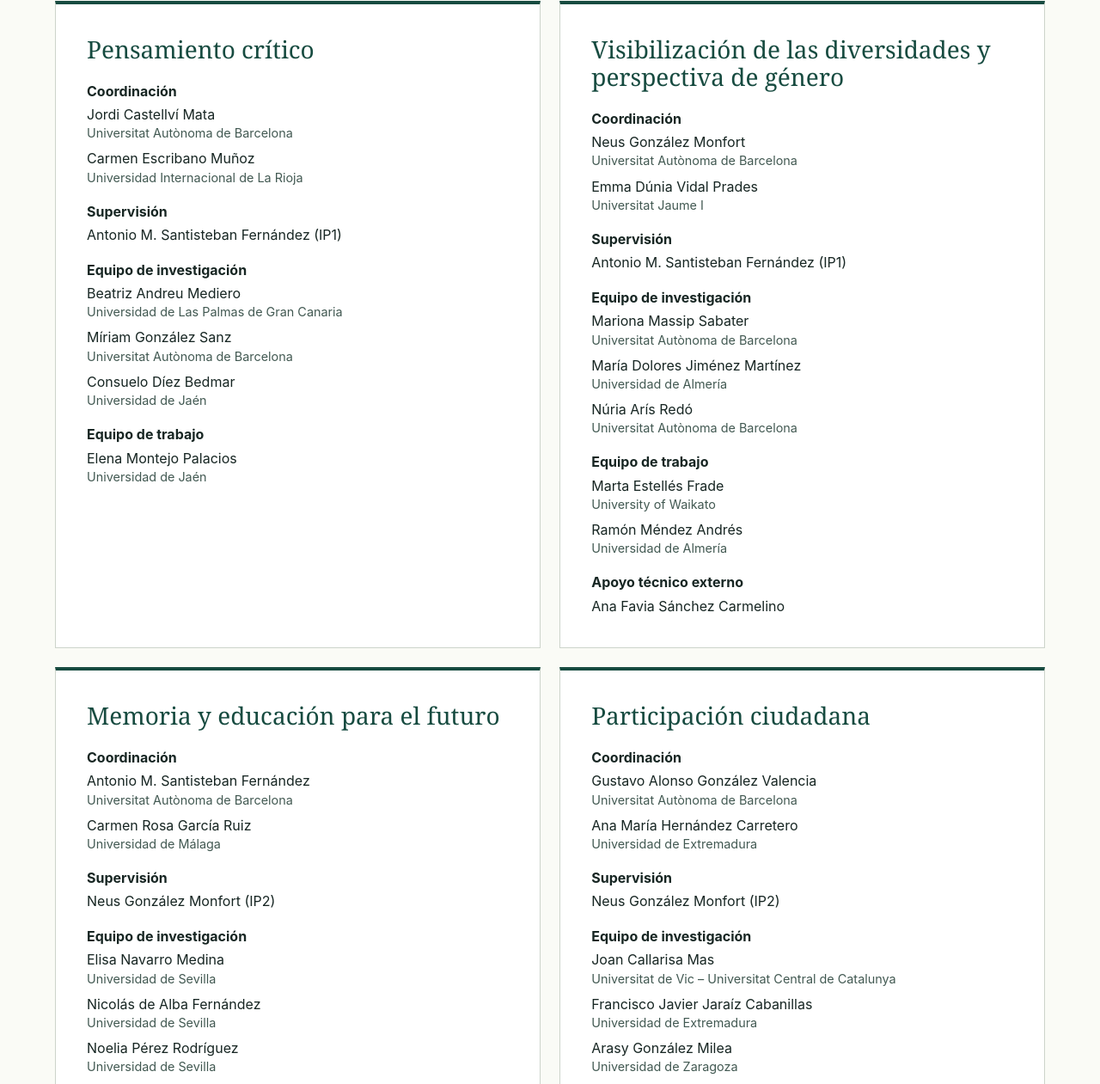
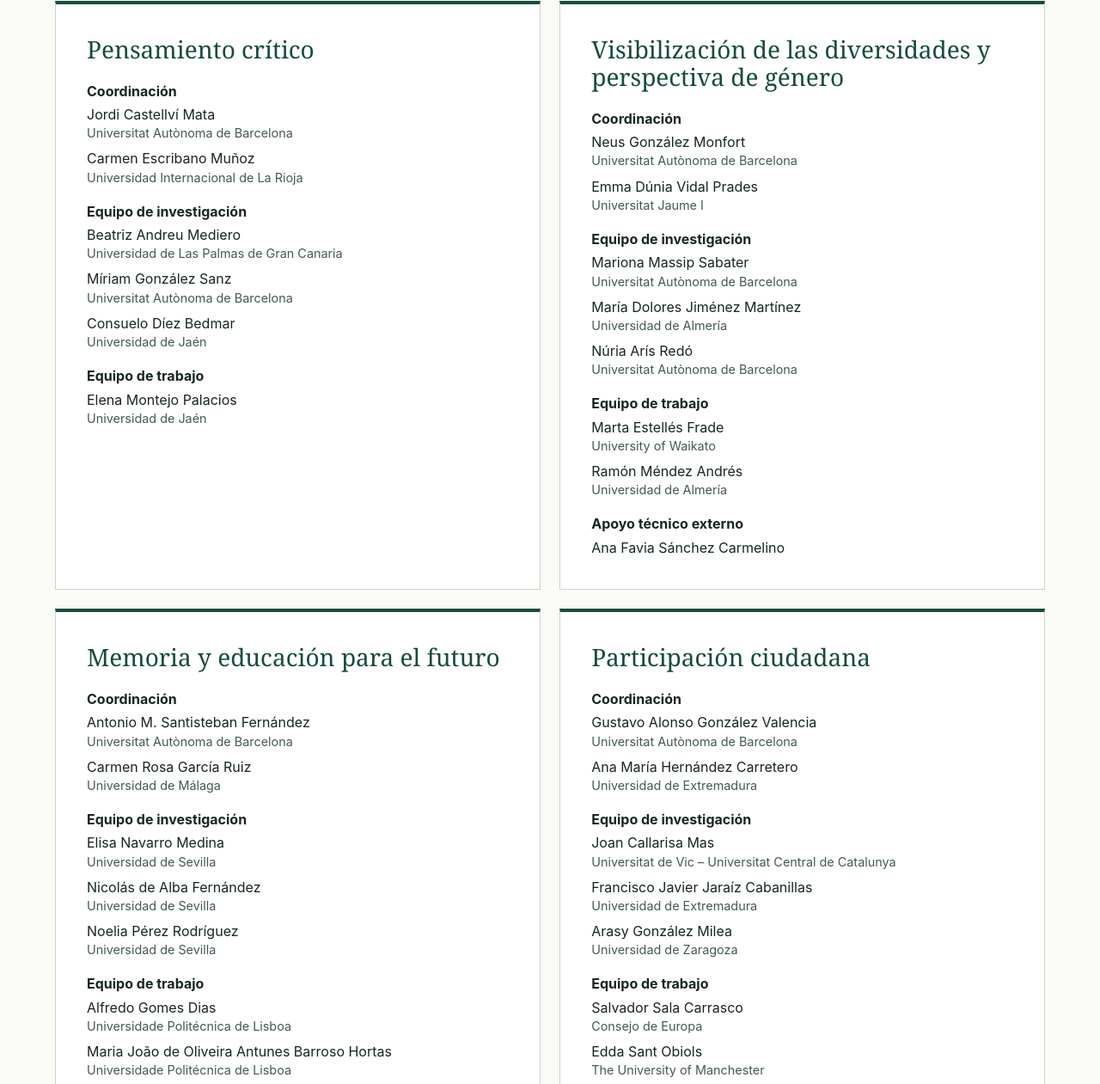
Before and after one commit to jordicastellvimata-spec/ccd-ep, an Astro site: page / in a window 1280 px wide. Shown: the part 3389-4650 px from the top of the page at 86% size. Built offline with nearby package versions, Linux system fonts and the light colour scheme; Astro itself is replaced by a stand-in of ours.

Commit message:
Actualizar la marca de Málaga y retirar la supervisión de los grupos

```diff
--- a/src/content/portada.html
+++ b/src/content/portada.html
@@ -22,10 +22,10 @@
 <section id="equip"><p class="sobre">Equipo del proyecto</p><h2>Dirección y grupos de trabajo</h2>
 <div class="direccion"><div><h3>Investigadores principales</h3><p>Antonio M. Santisteban Fernández (IP1) y Neus González Monfort (IP2)<br>Universitat Autònoma de Barcelona</p></div><div><h3>Apoyo a la coordinación</h3><p>Mónica Hernández apoya la coordinación de los cuatro grupos.</p></div></div>
 <h3 class="titulo-grupos">Organización de los grupos</h3><p>Cada grupo estudia un ámbito tanto en educación primaria como en la formación inicial del profesorado. Esta es la distribución propuesta por el equipo.</p>
-<div class="grupos"><article id="grupo-1" class="grupo"><h3>Pensamiento crítico</h3><dl><dt>Coordinación</dt><dd><ul class="personas"><li>Jordi Castellví Mata <small>Universitat Autònoma de Barcelona</small></li><li>Carmen Escribano Muñoz <small>Universidad Internacional de La Rioja</small></li></ul></dd><dt>Supervisión</dt><dd>Antonio M. Santisteban Fernández (IP1)</dd><dt>Equipo de investigación</dt><dd><ul class="personas"><li>Beatriz Andreu Mediero <small>Universidad de Las Palmas de Gran Canaria</small></li><li>Míriam González Sanz <small>Universitat Autònoma de Barcelona</small></li><li>Consuelo Díez Bedmar <small>Universidad de Jaén</small></li></ul></dd><dt>Equipo de trabajo</dt><dd><ul class="personas"><li>Elena Montejo Palacios <small>Universidad de Jaén</small></li></ul></dd></dl></article>
-<article id="grupo-2" class="grupo"><h3>Visibilización de las diversidades y perspectiva de género</h3><dl><dt>Coordinación</dt><dd><ul class="personas"><li>Neus González Monfort <small>Universitat Autònoma de Barcelona</small></li><li>Emma Dúnia Vidal Prades <small>Universitat Jaume I</small></li></ul></dd><dt>Supervisión</dt><dd>Antonio M. Santisteban Fernández (IP1)</dd><dt>Equipo de investigación</dt><dd><ul class="personas"><li>Mariona Massip Sabater <small>Universitat Autònoma de Barcelona</small></li><li>María Dolores Jiménez Martínez <small>Universidad de Almería</small></li><li>Núria Arís Redó <small>Universitat Autònoma de Barcelona</small></li></ul></dd><dt>Equipo de trabajo</dt><dd><ul class="personas"><li>Marta Estellés Frade <small>University of Waikato</small></li><li>Ramón Méndez Andrés <small>Universidad de Almería</small></li></ul></dd><dt>Apoyo técnico externo</dt><dd>Ana Favia Sánchez Carmelino</dd></dl></article>
-<article id="grupo-3" class="grupo"><h3>Memoria y educación para el futuro</h3><dl><dt>Coordinación</dt><dd><ul class="personas"><li>Antonio M. Santisteban Fernández <small>Universitat Autònoma de Barcelona</small></li><li>Carmen Rosa García Ruiz <small>Universidad de Málaga</small></li></ul></dd><dt>Supervisión</dt><dd>Neus González Monfort (IP2)</dd><dt>Equipo de investigación</dt><dd><ul class="personas"><li>Elisa Navarro Medina <small>Universidad de Sevilla</small></li><li>Nicolás de Alba Fernández <small>Universidad de Sevilla</small></li><li>Noelia Pérez Rodríguez <small>Universidad de Sevilla</small></li></ul></dd><dt>Equipo de trabajo</dt><dd><ul class="personas"><li>Alfredo Gomes Dias <small>Universidade Politécnica de Lisboa</small></li><li>Maria João de Oliveira Antunes Barroso Hortas <small>Universidade Politécnica de Lisboa</small></li><li>José Luis Zorrilla Luque <small>Universidad de Málaga</small></li><li>Joan Llusà Serra <small>Universitat Autònoma de Barcelona</small></li></ul></dd></dl></article>
-<article id="grupo-4" class="grupo"><h3>Participación ciudadana</h3><dl><dt>Coordinación</dt><dd><ul class="personas"><li>Gustavo Alonso González Valencia <small>Universitat Autònoma de Barcelona</small></li><li>Ana María Hernández Carretero <small>Universidad de Extremadura</small></li></ul></dd><dt>Supervisión</dt><dd>Neus González Monfort (IP2)</dd><dt>Equipo de investigación</dt><dd><ul class="personas"><li>Joan Callarisa Mas <small>Universitat de Vic – Universitat Central de Catalunya</small></li><li>Francisco Javier Jaraíz Cabanillas <small>Universidad de Extremadura</small></li><li>Arasy González Milea <small>Universidad de Zaragoza</small></li></ul></dd><dt>Equipo de trabajo</dt><dd><ul class="personas"><li>Salvador Sala Carrasco <small>Consejo de Europa</small></li><li>Edda Sant Obiols <small>The University of Manchester</small></li></ul></dd></dl></article></div></section>
+<div class="grupos"><article id="grupo-1" class="grupo"><h3>Pensamiento crítico</h3><dl><dt>Coordinación</dt><dd><ul class="personas"><li>Jordi Castellví Mata <small>Universitat Autònoma de Barcelona</small></li><li>Carmen Escribano Muñoz <small>Universidad Internacional de La Rioja</small></li></ul></dd><dt>Equipo de investigación</dt><dd><ul class="personas"><li>Beatriz Andreu Mediero <small>Universidad de Las Palmas de Gran Canaria</small></li><li>Míriam González Sanz <small>Universitat Autònoma de Barcelona</small></li><li>Consuelo Díez Bedmar <small>Universidad de Jaén</small></li></ul></dd><dt>Equipo de trabajo</dt><dd><ul class="personas"><li>Elena Montejo Palacios <small>Universidad de Jaén</small></li></ul></dd></dl></article>
+<article id="grupo-2" class="grupo"><h3>Visibilización de las diversidades y perspectiva de género</h3><dl><dt>Coordinación</dt><dd><ul class="personas"><li>Neus González Monfort <small>Universitat Autònoma de Barcelona</small></li><li>Emma Dúnia Vidal Prades <small>Universitat Jaume I</small></li></ul></dd><dt>Equipo de investigación</dt><dd><ul class="personas"><li>Mariona Massip Sabater <small>Universitat Autònoma de Barcelona</small></li><li>María Dolores Jiménez Martínez <small>Universidad de Almería</small></li><li>Núria Arís Redó <small>Universitat Autònoma de Barcelona</small></li></ul></dd><dt>Equipo de trabajo</dt><dd><ul class="personas"><li>Marta Estellés Frade <small>University of Waikato</small></li><li>Ramón Méndez Andrés <small>Universidad de Almería</small></li></ul></dd><dt>Apoyo técnico externo</dt><dd>Ana Favia Sánchez Carmelino</dd></dl></article>
+<article id="grupo-3" class="grupo"><h3>Memoria y educación para el futuro</h3><dl><dt>Coordinación</dt><dd><ul class="personas"><li>Antonio M. Santisteban Fernández <small>Universitat Autònoma de Barcelona</small></li><li>Carmen Rosa García Ruiz <small>Universidad de Málaga</small></li></ul></dd><dt>Equipo de investigación</dt><dd><ul class="personas"><li>Elisa Navarro Medina <small>Universidad de Sevilla</small></li><li>Nicolás de Alba Fernández <small>Universidad de Sevilla</small></li><li>Noelia Pérez Rodríguez <small>Universidad de Sevilla</small></li></ul></dd><dt>Equipo de trabajo</dt><dd><ul class="personas"><li>Alfredo Gomes Dias <small>Universidade Politécnica de Lisboa</small></li><li>Maria João de Oliveira Antunes Barroso Hortas <small>Universidade Politécnica de Lisboa</small></li><li>José Luis Zorrilla Luque <small>Universidad de Málaga</small></li><li>Joan Llusà Serra <small>Universitat Autònoma de Barcelona</small></li></ul></dd></dl></article>
+<article id="grupo-4" class="grupo"><h3>Participación ciudadana</h3><dl><dt>Coordinación</dt><dd><ul class="personas"><li>Gustavo Alonso González Valencia <small>Universitat Autònoma de Barcelona</small></li><li>Ana María Hernández Carretero <small>Universidad de Extremadura</small></li></ul></dd><dt>Equipo de investigación</dt><dd><ul class="personas"><li>Joan Callarisa Mas <small>Universitat de Vic – Universitat Central de Catalunya</small></li><li>Francisco Javier Jaraíz Cabanillas <small>Universidad de Extremadura</small></li><li>Arasy González Milea <small>Universidad de Zaragoza</small></li></ul></dd><dt>Equipo de trabajo</dt><dd><ul class="personas"><li>Salvador Sala Carrasco <small>Consejo de Europa</small></li><li>Edda Sant Obiols <small>The University of Manchester</small></li></ul></dd></dl></article></div></section>
 <section id="universidades"><h2>Instituciones participantes</h2><ul class="universidades"><li><a href="https://www.uab.cat/"><img src="./universidades/uab.png" loading="lazy" alt=""><span>Universitat Autònoma de Barcelona</span></a></li>
 <li><a href="https://www.ual.es/"><img src="./universidades/ual.png" loading="lazy" alt=""><span>Universidad de Almería</span></a></li>
 <li><a href="https://www.unex.es/"><img src="./universidades/uex.png" loading="lazy" alt=""><span>Universidad de Extremadura</span></a></li>
```
Also changed, not shown: public/universidades/uma.png.
